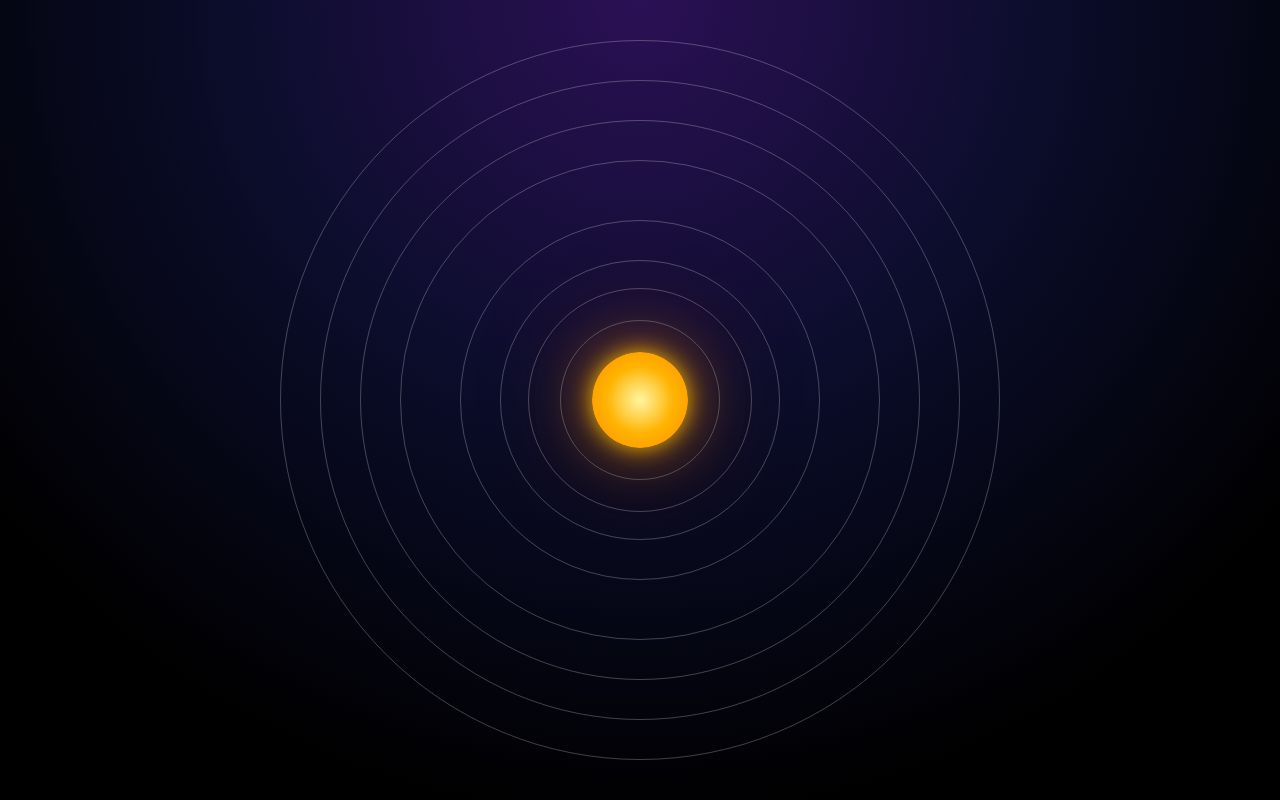
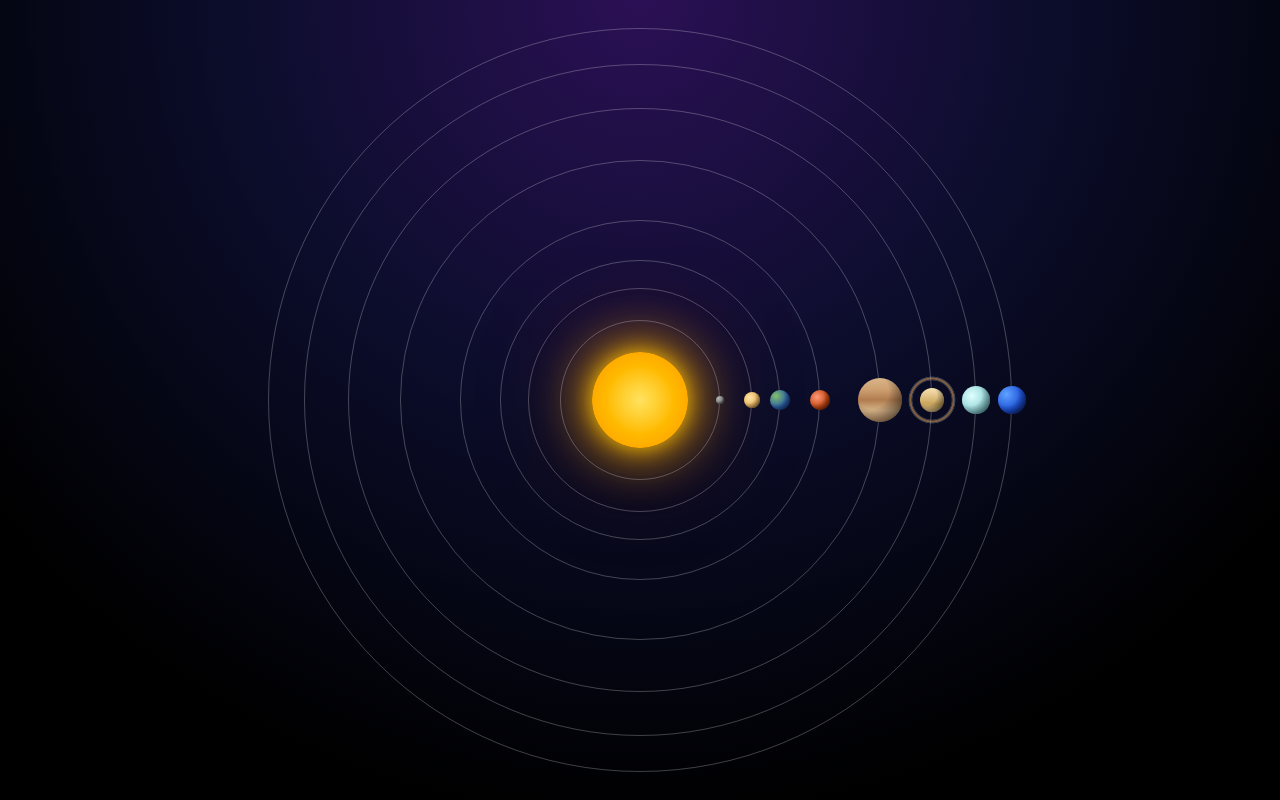
Before and after one commit to KishanDevX/solar-system, a plain HTML site: page index.html in a window 1280 px wide. Drawn offline with Linux system fonts and the light colour scheme.

Commit message:
add planets

```diff
--- a/index.html
+++ b/index.html
@@ -16,7 +16,7 @@
           <div class="plnt6 orbit">
             <div class="planet saturn"></div>
             <div class="plnt5 orbit">
-              <div class="planet jupitar"></div>
+              <div class="planet jupiter"></div>
               <div class="plnt4 orbit">
                 <div class="planet mars"></div>
                 <div class="plnt3 orbit">
--- a/style.css
+++ b/style.css
@@ -1,5 +1,6 @@
 #solar_space {
-  --orbit-size: 10vmin;
+  --orbit-size-ref: 10vmin;
+  --planet-size-ref: 5vmin;
   --sun-size: 12vmin;
 }
 
@@ -24,6 +25,7 @@ body {
   align-items: center;
   height: 100%;
   width: 100%;
+  background: #000;
   background: radial-gradient(circle at top, #2b1055, #0b0d2b 40%, #000000 80%);
 }
 
@@ -40,6 +42,15 @@ body {
   transform: translate(-50%, -50%);
 }
 
+#sun::before {
+  content: "";
+  position: absolute;
+  inset: -50%;
+  background: radial-gradient(circle, rgba(255, 200, 0, 0.6), transparent 60%);
+  filter: blur(20px);
+  z-index: -1;
+}
+
 .orbit {
   border: 1px solid rgba(255, 255, 255, 0.248);
   border-radius: 50%;
@@ -47,36 +58,132 @@ body {
   justify-content: center;
   align-items: center;
   aspect-ratio: 1;
+  position: absolute;
+  top: 50%;
+  left: 50%;
+  transform: translate(-50%, -50%);
+}
+
+.planet {
+  aspect-ratio: 1;
+  border-radius: 50%;
+}
+
+.planet::after {
+  content: "";
+  position: absolute;
+  inset: 0;
+  border-radius: 50%;
+  background: radial-gradient(
+    circle at 30% 30%,
+    transparent 40%,
+    rgba(0, 0, 0, 0.6) 85%
+  );
+}
+
+.mercury {
+  height: calc(var(--planet-size-ref) / 5);
+  background: radial-gradient(circle at 30% 30%, #b5b5b5, #7a7a7a 60%, #4e4e4e);
+  transform: translateX(calc(var(--orbit-size-ref) * 2 / 2));
+}
+
+.venus {
+  height: calc(var(--planet-size-ref) / 2.5);
+  background: radial-gradient(circle at 35% 35%, #ffe7a3, #e6b566 55%, #b8893c);
+  transform: translateX(calc(var(--orbit-size-ref) * 2.8 / 2));
+}
+
+.earth {
+  height: calc(var(--planet-size-ref) / 2);
+  background: radial-gradient(circle at 30% 30%, #83c168, #2a5dab 60%, #0b3d91);
+  transform: translateX(calc(var(--orbit-size-ref) * 3.5 / 2));
+}
+
+.mars {
+  height: calc(var(--planet-size-ref) / 2);
+  background: radial-gradient(circle at 35% 35%, #ff9a7a, #c1440e 60%, #7a2a0a);
+  transform: translateX(calc(var(--orbit-size-ref) * 4.5 / 2));
+}
+
+.jupiter {
+  height: calc(var(--planet-size-ref) * 1.1);
+  background: linear-gradient(
+    to bottom,
+    #d8b58a,
+    #cfa172,
+    #b07c4f,
+    #d8b58a,
+    #cfa172
+  );
+  transform: translateX(calc(var(--orbit-size-ref) * 6 / 2));
+}
+
+.saturn {
+  height: calc(var(--planet-size-ref) * 0.6);
+  z-index: 2;
+  position: relative;
+  background: linear-gradient(to bottom, #f7e3b2, #e2c48a, #c9a45a, #e2c48a);
+  transform: translateX(calc(var(--orbit-size-ref) * 7.3 / 2));
+}
+
+.saturn::before {
+  content: "";
+  position: absolute;
+  inset: -115%;
+  border-radius: 50%;
+  background: repeating-radial-gradient(
+    circle,
+    transparent 0 34%,
+    rgba(137, 135, 135, 0.4) 35% 36%,
+    rgba(235, 168, 81, 0.6) 37% 39%,
+    rgba(255, 255, 255, 0.25) 40% 41%,
+    transparent 42% 100%
+  );
+  filter: blur(0.4px);
+  opacity: 0.9;
+  z-index: -1;
+}
+
+.uranus {
+  height: calc(var(--planet-size-ref) * 0.7);
+  background: radial-gradient(circle at 35% 35%, #e0ffff, #9ad9db 55%, #5bb6c4);
+  transform: translateX(calc(var(--orbit-size-ref) * 8.4 / 2));
+}
+
+.neptune {
+  height: calc(var(--planet-size-ref) * 0.7);
+  background: radial-gradient(circle at 30% 30%, #5fa3ff, #1c4fd8 60%, #0b1f66);
+  transform: translateX(calc(var(--orbit-size-ref) * 9.3 / 2));
 }
 
 .plnt8 {
-  height: calc(var(--orbit-size) * 9);
+  height: calc(var(--orbit-size-ref) * 9.3);
 }
 
 .plnt7 {
-  height: calc(var(--orbit-size) * 8);
+  height: calc(var(--orbit-size-ref) * 8.4);
 }
 
 .plnt6 {
-  height: calc(var(--orbit-size) * 7);
+  height: calc(var(--orbit-size-ref) * 7.3);
 }
 
 .plnt5 {
-  height: calc(var(--orbit-size) * 6);
+  height: calc(var(--orbit-size-ref) * 6);
 }
 
 .plnt4 {
-  height: calc(var(--orbit-size) * 4.5);
+  height: calc(var(--orbit-size-ref) * 4.5);
 }
 
 .plnt3 {
-  height: calc(var(--orbit-size) * 3.5);
+  height: calc(var(--orbit-size-ref) * 3.5);
 }
 
 .plnt2 {
-  height: calc(var(--orbit-size) * 2.8);
+  height: calc(var(--orbit-size-ref) * 2.8);
 }
 
 .plnt1 {
-  height: calc(var(--orbit-size) * 2);
+  height: calc(var(--orbit-size-ref) * 2);
 }
```
